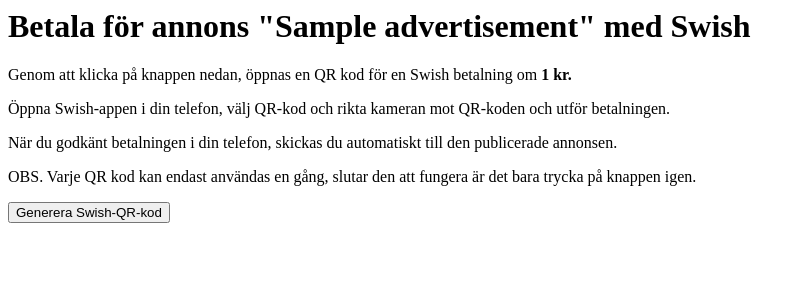
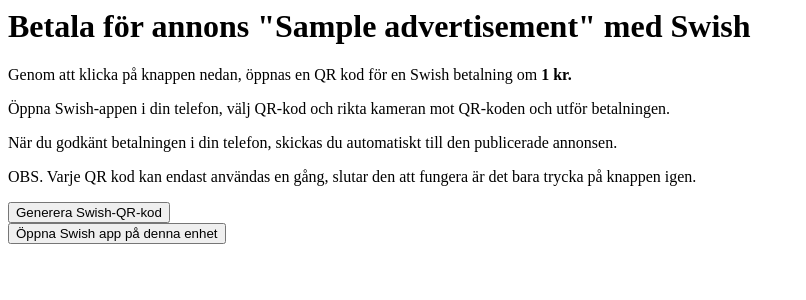
Before and after one commit to minifisk/kontorshund, a Django app: page /swish-pay/1 in a window 1280 px wide. Shown: the top 300 px of the page, without its empty margins (0-806 px from the left). Run offline with Django 3.2, Linux system fonts and the light colour scheme; tables that the repository leaves empty hold one stand-in row (values such as "Sample post").

Commit message:
Implemented button for opening swish on device

```diff
--- a/core/urls.py
+++ b/core/urls.py
@@ -17,7 +17,8 @@ urlpatterns = [
 
     # Pay for an ad
     path('swish-pay/<int:pk>', views.PayForAdSwishTemplate, name='swish_payment_template'),
-    path('generate-swish-token/<int:pk>', views.GeneratePaymentRequestToken, name='swish_payment_token'),
+    path('generate-swish-qr-code/<int:pk>', views.GenerateSwishPaymentQrCode, name='swish_payment_qr_code'),
+    path('generate-swish-request-token/<int:pk>', views.GenerateSwishPaymentRequestToken, name='swish_request_token'),
     path('check-payment-status/<int:pk>', views.check_payment_status, name='swish_payment_status'),
     path('bg-pay/<int:pk>', views.PayForAdBG, name='bg_payment'),
 
--- a/core/views.py
+++ b/core/views.py
@@ -186,12 +186,40 @@ def PayForAdSwishTemplate(request, pk):
     return render(request, 'swish_phone_number.html', {'pk': pk, 'form': form, 'title': ad_title, 'price': PRICE_SWISH})
 
 
+def GenerateSwishPaymentRequestToken(request, pk):
+
+    # Generate callback url if development
+    if bool(os.environ.get('IS_DEVELOPMENT')) == True:
+        SWISH_CALLBACKURL = urljoin(NGROK_URL, "/swish/callback")
+
+    # Generate callback url if production
+    if bool(os.environ.get('IS_DEVELOPMENT')) == False:
+        url = request.build_absolute_uri('/')
+        callback_path = f'swish/callback'
+        SWISH_CALLBACKURL= f'{url}{callback_path}'
+
+    # Set-up variables for payment request
+    payload = {
+        "payeePaymentReference": pk,
+        "callbackUrl": SWISH_CALLBACKURL,
+        "payeeAlias": SWISH_PAYEEALIAS,
+        #"payerAlias": phone_number_with_46,    # Payers phone number
+        "currency": "SEK",
+        "amount": PRICE_SWISH_IN_SEK,
+        "message": f"Betalning för annons med ID {pk}"
+    }
+
+    resp = requests.post(urljoin(SWISH_URL, "v1/paymentrequests"), json=payload, cert=SWISH_CERT, verify=SWISH_ROOTCA, timeout=2)
+    print(resp.status_code, resp.text, resp.headers)
+    PaymentRequestToken = resp.headers['PaymentRequestToken']
+
+    return JsonResponse({'token': PaymentRequestToken, 'callback_url': SWISH_CALLBACKURL}, status=201, safe=False)
 
 
 
 
 
-def GeneratePaymentRequestToken(request, pk):
+def GenerateSwishPaymentQrCode(request, pk):
 
     # Generate callback url if development
     if bool(os.environ.get('IS_DEVELOPMENT')) == True:
--- a/kontorshund/settings.py
+++ b/kontorshund/settings.py
@@ -8,7 +8,7 @@ PRICE_SWISH_IN_SEK = 1
 PRICE_BANKGIRO = '1 kr'
 
 # Swish constants
-NGROK_URL = "https://151e-92-33-202-136.ngrok.io" # Fill out with new value when testing
+NGROK_URL = "https://ca31-92-33-202-136.ngrok.io" # Fill out with new value when testing
 SWISH_PAYEEALIAS = os.environ.get('MERCHANT_SWISH_NUMBER') # This would be your merchant swish number in production. In test it doesnt matter
 SWISH_ROOTCA = "/home/kontorshund/web/Certificates_prod/Swish_TLS_RootCA.pem"
 SWISH_CERT = ("/home/kontorshund/web/Certificates_prod/swish_certificate_202112151645.pem", "/home/kontorshund/web/Certificates_prod/private.key")
--- a/templates/swish_phone_number.html
+++ b/templates/swish_phone_number.html
@@ -7,7 +7,10 @@
 <p>Öppna Swish-appen i din telefon, välj QR-kod och rikta kameran mot QR-koden och utför betalningen.</p>
 <p>När du godkänt betalningen i din telefon, skickas du automatiskt till den publicerade annonsen.</p>
 <p>OBS. Varje QR kod kan endast användas en gång, slutar den att fungera är det bara trycka på knappen igen.</p>
-<button id="submit">Generera Swish-QR-kod </button>
+<button id="generate-qr">Generera Swish-QR-kod </button>
+<br>
+<button id="open-swish">Öppna Swish app på denna enhet</button>
+
 <br>
 <br>
 <img id="captchaImg" />
@@ -19,6 +22,10 @@
 
 
   <script>
+
+
+      // window.location = "swish://paymentrequest?token=" + PaymentRequestToken + "&callbackurl="/din/callback/url"
+
 
       ///////////////////////////
       /* "PAYMENT-DONE" BUTTON */
@@ -68,7 +75,6 @@
                 }
             }
           };
-          //console.log(params)
           xhr_complete.open('POST',  "{% url 'swish_payment_status' pk %}", true);
           xhr_complete.setRequestHeader("X-CSRFToken", csrftoken);
           xhr_complete.setRequestHeader("Content-Type", "text/plain;charset=UTF-8");
@@ -83,7 +89,39 @@
       /* GENERATING QR CODE */
       ////////////////////////
 
-      const submit_button = document.getElementById('submit');
+      if( /Android|webOS|iPhone|iPad|iPod|BlackBerry|IEMobile|Opera Mini/i.test(navigator.userAgent) ) {
+        console.log("testing")
+        const open_swish_button = document.getElementById('open-swish');
+
+        open_swish_button.addEventListener('click', (event) => {
+
+            // CSRF Set-up
+            let cookie = document.cookie
+            let csrftoken = cookie.substring(cookie.indexOf('=') + 1)
+
+            var xhr_token = new XMLHttpRequest();
+
+            xhr_token.onload = function () {
+              if (xhr_token.readyState === xhr_token.DONE) {
+                  if (xhr_token.status === 201) {
+                    var response = JSON.parse(xhr_token.response)
+                    var token = response['token']
+                    var callback_url = response['callback_url']
+                    window.location = `swish://paymentrequest?token=${token}&callbackurl=${callback_url}`
+
+                  }
+              }
+            };
+            xhr_token.open('POST',  "{% url 'swish_request_token' pk %}", true);
+            xhr_token.setRequestHeader("X-CSRFToken", csrftoken);
+            xhr_token.setRequestHeader("Content-Type", "text/plain;charset=UTF-8");
+            xhr_token.send();
+
+          });
+
+      }
+
+      const submit_button = document.getElementById('generate-qr');
       submit_button.addEventListener('click', (event) => {
 
         // CSRF Set-up
@@ -92,10 +130,6 @@
 
         var xhr_qr = new XMLHttpRequest();
         xhr_qr.responseType = "arraybuffer";
-
-        var params = {
-          "pk": "{{ pk }}"
-        }
 
         xhr_qr.onload = function () {
           if (xhr_qr.readyState === xhr_qr.DONE) {
@@ -107,19 +141,13 @@
                 // Display button - "I have completed payment"
                 show_completed_payment_button()
 
-                // When button pressed, poll against view to check if ad has recieved payment
-
-                // If not, display "Payment haven't been recieved yet"
-
-                // If yes, display "Payment have been recieved" and show button - "Continue to ad"
               }
           }
         };
-        //console.log(params)
-        xhr_qr.open('POST',  "{% url 'swish_payment_token' pk %}", true);
+        xhr_qr.open('POST',  "{% url 'swish_payment_qr_code' pk %}", true);
         xhr_qr.setRequestHeader("X-CSRFToken", csrftoken);
         xhr_qr.setRequestHeader("Content-Type", "text/plain;charset=UTF-8");
-        xhr_qr.send((JSON.stringify(params)));
+        xhr_qr.send();
 
       });
 
```
